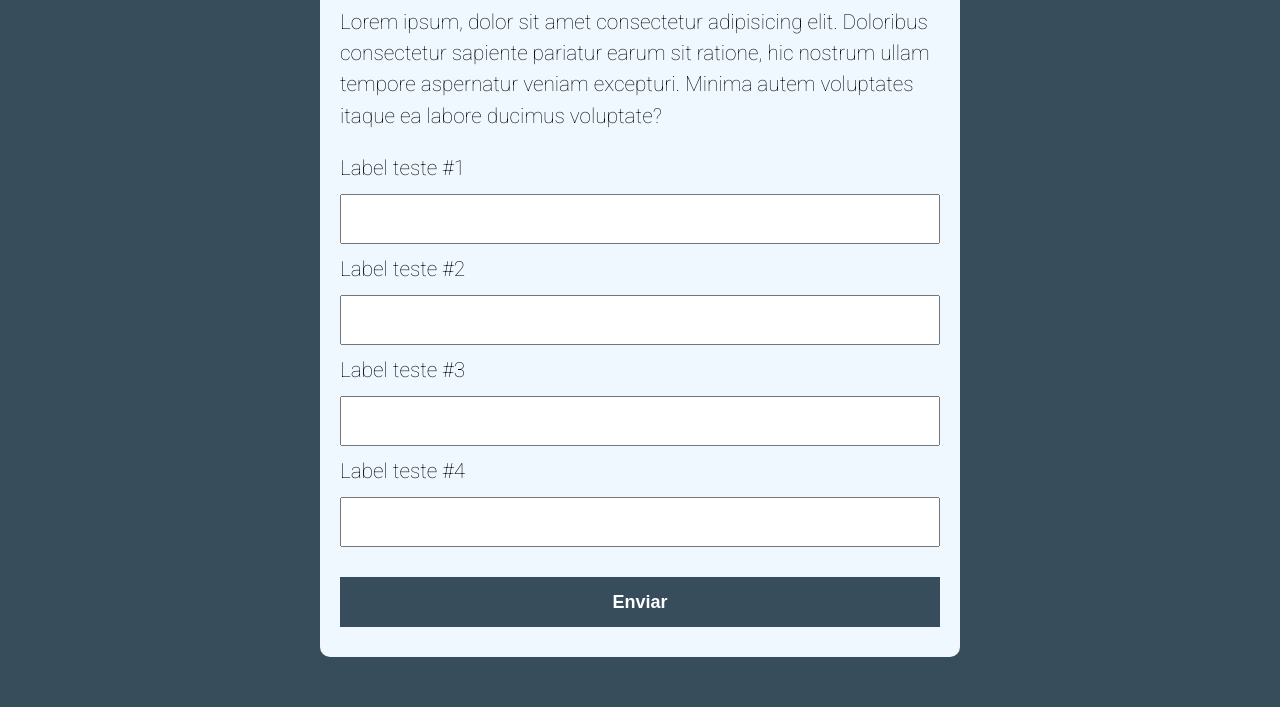
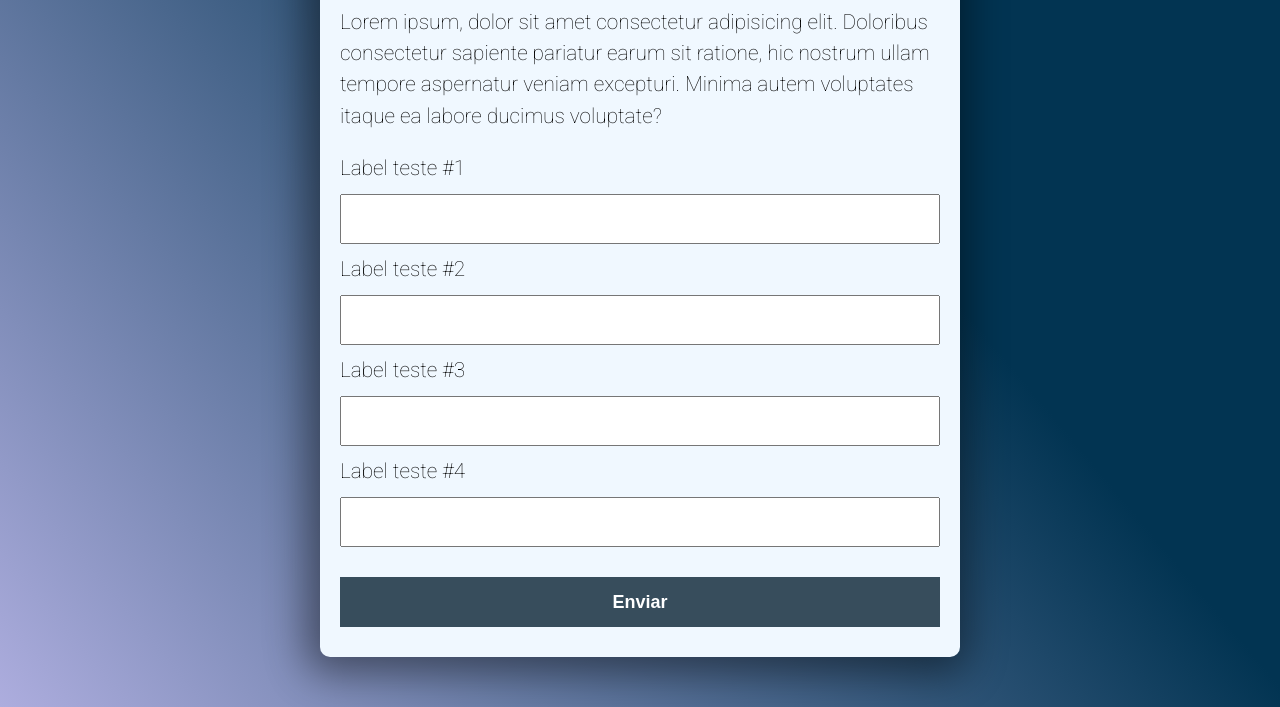
Before and after one commit to amtrindade/js-sample-study, a plain HTML site: page modelo/index.html in a window 1280 px wide. Shown: the part 146-853 px from the top of the page. Drawn offline with Linux system fonts and the light colour scheme.

Commit message:
Ajusta css layout

```diff
--- a/modelo/assets/css/style.css
+++ b/modelo/assets/css/style.css
@@ -1,10 +1,11 @@
 @import url('https://fonts.googleapis.com/css2?family=Roboto:wght@100&display=swap');
+
 
 
 :root{
     --primary-color: rgb(55, 77, 92);
     --primary-color-darker: rgb(6, 43, 68);
-    --primary-color-darker-active: rgb(81, 172, 233);
+    --primary-color-darker-active: rgb(1, 11, 19);
 }
 
 * {
@@ -15,7 +16,8 @@
 body {
     margin: 0;
     padding: 0;
-    background: var(--primary-color);
+    background-color: #023452;
+    background-image: linear-gradient(230deg, #023452 35%, #adadde 100%);
     font-family: 'Roboto', sans-serif;
     font-size: 1.3em;
     line-height: 1.5em;
@@ -27,11 +29,15 @@ body {
     margin: 50px auto;
     background-color: aliceblue;
     padding: 20px;
+
     border-radius: 10px;
     -webkit-border-radius: 10px;
     -moz-border-radius: 10px;
     -ms-border-radius: 10px;
     -o-border-radius: 10px;
+    -webkit-box-shadow: -4px 6px 40px 10px rgba(0,0,0,0.45);
+    -moz-box-shadow: -4px 6px 40px 10px rgba(0,0,0,0.45);
+    box-shadow: -4px 6px 40px 10px rgba(0,0,0,0.45);
 }
 
 form input, form label, form button {
```
